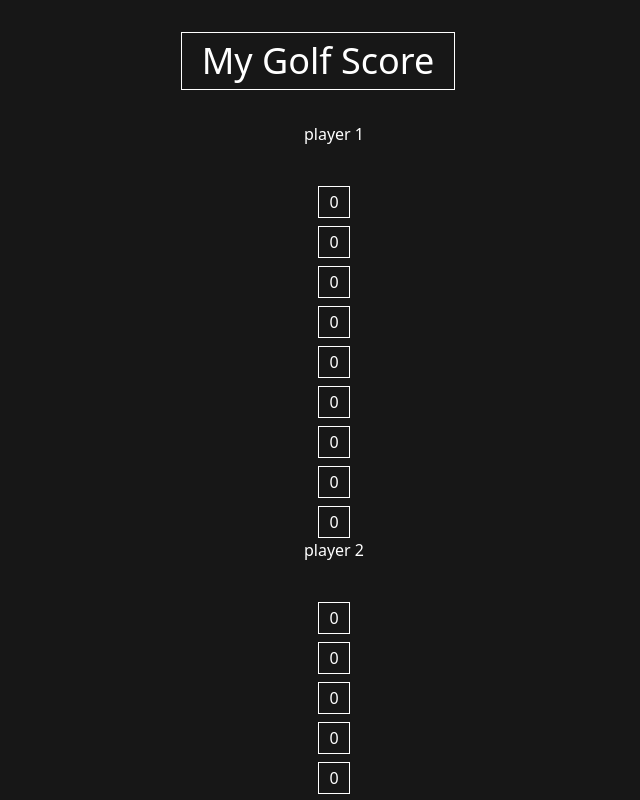
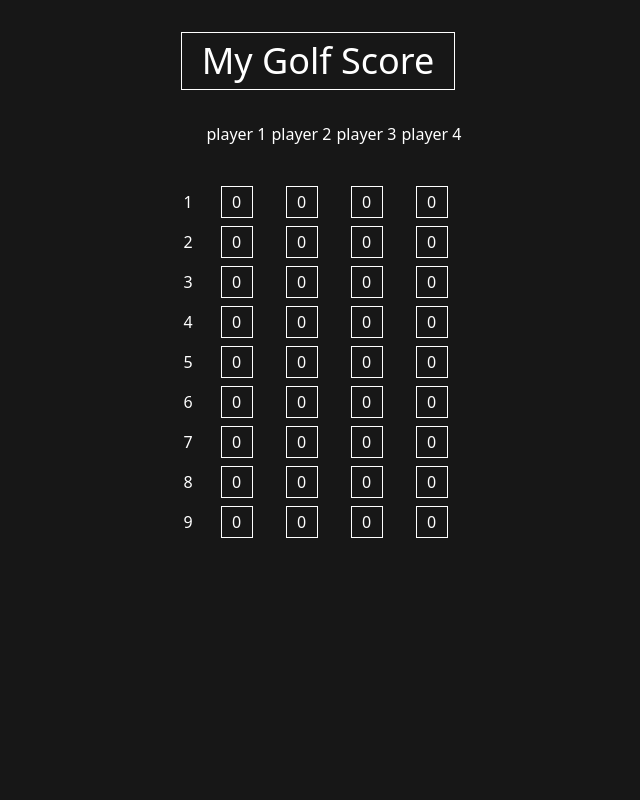
Before and after one commit to SteveJonk/golf-score, a Next.js app: page / in a window 1280 px wide. Shown: the top 800 px of the page, without its empty margins (322-962 px from the left). Built offline with nearby package versions, Linux system fonts and the light colour scheme.

Commit message:
style: remove weird columns

```diff
--- a/app/page.tsx
+++ b/app/page.tsx
@@ -7,6 +7,7 @@ import { useState } from 'react'
 
 export default function Home() {
   const [rounds, setRounds] = useState(9)
+  const [score, setScore] = useState(startScore)
   const roundNumbers = Array.from({ length: rounds }, (_, index) => index + 1)
 
   return (
@@ -23,8 +24,8 @@ export default function Home() {
             </div>
           ))}
         </div>
-        <div className={`columns-${startScore.length}`}>
-          {startScore.map((player, index) => (
+        <div className="flex">
+          {score.map((player, index) => (
             <div key={index} className="flex flex-col items-center justify-center">
               <PlayerName name={player.name} />
               <PlayerScore name={player.name} score={player.score} />
--- a/components/PlayerScore.tsx
+++ b/components/PlayerScore.tsx
@@ -7,7 +7,7 @@ export const PlayerScore = ({ score }: Score) => (
         key={`${score}-${index}`}
         type="number"
         className="flex h-8 w-8 items-center justify-center border border-white bg-gray-900 p-0 text-center"
-        value={point}
+        defaultValue={point}
       />
     ))}
   </div>
```
